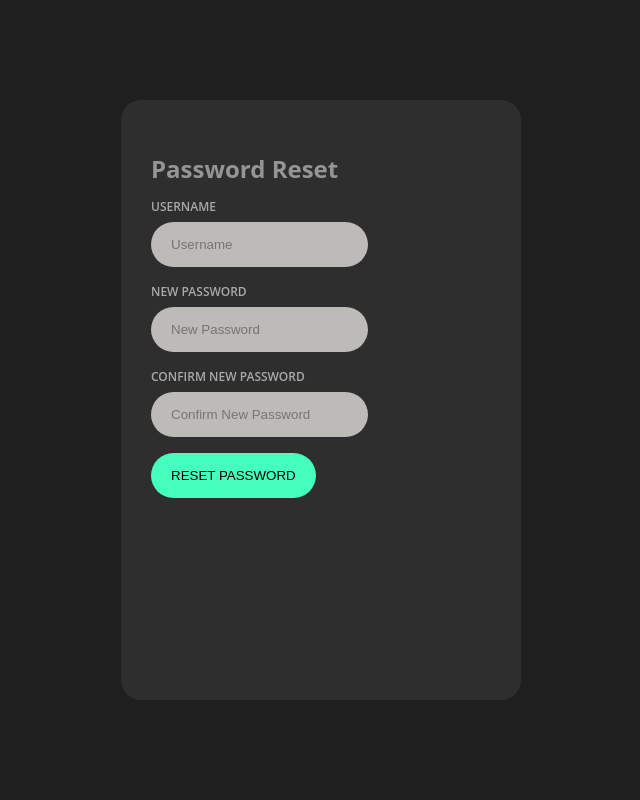
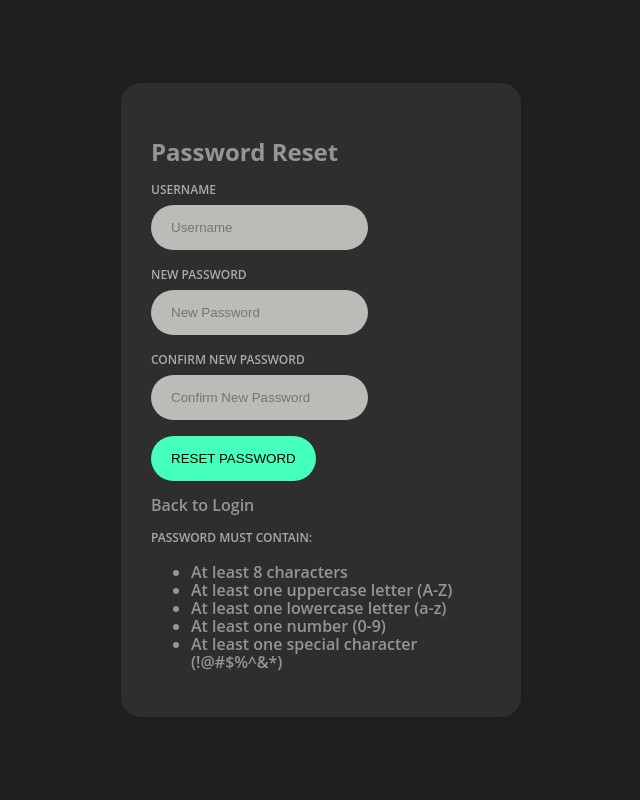
Before and after one commit to bennett-mcdowell/F25-Team03, a Flask app: page /passwordreset in a window 1280 px wide. Shown: the whole page, without its empty margins (319-959 px from the left). Run offline with Flask 3, Linux system fonts and the light colour scheme.

Commit message:
password criteria changes

```diff
--- a/src/Frontend/static/js/passwordreset.js
+++ b/src/Frontend/static/js/passwordreset.js
@@ -10,6 +10,10 @@ document.addEventListener('DOMContentLoaded', function () {
 
             if (newpassword !== confirmpassword) {
                 errorDiv.textContent = 'Passwords do not match.';
+                errorDiv.style.display = 'block';
+                return;
+            } else if (!passwordMeetsCriteria(newpassword)) {
+                errorDiv.textContent = 'Password does not meet criteria.';
                 errorDiv.style.display = 'block';
                 return;
             } else {
@@ -39,3 +43,13 @@ document.addEventListener('DOMContentLoaded', function () {
         });
     }
 });
+
+function passwordMeetsCriteria(password) {
+    const minLength = 8;
+    const hasUppercase = /[A-Z]/.test(password);
+    const hasLowercase = /[a-z]/.test(password);
+    const hasNumber = /[0-9]/.test(password);
+    const hasSpecialChar = /[!@#$%^&*]/.test(password);
+
+    return password.length >= minLength && hasUppercase && hasLowercase && hasNumber && hasSpecialChar;
+}
--- a/src/Frontend/templates/passwordreset.html
+++ b/src/Frontend/templates/passwordreset.html
@@ -27,6 +27,19 @@
 				<div class="group">
 					<button type="submit" class="button">Reset Password</button>
 				</div>
+                <div class="group">
+                    <a href="/login">Back to Login</a>
+                </div>
+                <div class="group">
+                    <label class="label">Password must contain:</label>
+                    <ul class="password-criteria">
+                        <li>At least 8 characters</li>
+                        <li>At least one uppercase letter (A-Z)</li>
+                        <li>At least one lowercase letter (a-z)</li>
+                        <li>At least one number (0-9)</li>
+                        <li>At least one special character (!@#$%^&*)</li>
+                    </ul>
+                </div>
 			</form>
 		</div>
 	</div>
```
